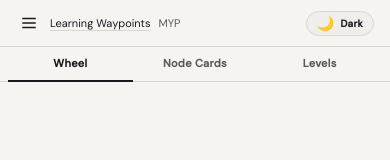
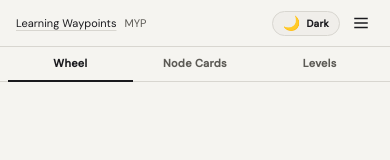
Before and after one commit to edu-matthew-pham/myp-framework-v2, a SvelteKit app: page / in a window 390 px wide. Shown: the top 160 px of the page. Built offline with nearby package versions, Linux system fonts and the light colour scheme.

Commit message:
Addressed full height issue in levels panel for mobile view

```diff
--- a/src/lib/components/LevelsPanel.svelte
+++ b/src/lib/components/LevelsPanel.svelte
@@ -40,7 +40,7 @@
   }
 </script>
 
-<div class="flex-[0_0_32%] lg:min-w-[200px] lg:max-w-[350px] flex flex-col overflow-hidden">
+<div class="flex-1 lg:flex-[0_0_32%] lg:min-w-[200px] lg:max-w-[350px] flex flex-col overflow-hidden">
   <!-- Panel header -->
   <div class="px-3.5 pt-4 pb-2.5 border-b border-border shrink-0">
     <div class="text-[10px] font-semibold tracking-widest uppercase text-muted">
--- a/src/routes/+page.svelte
+++ b/src/routes/+page.svelte
@@ -42,19 +42,6 @@
 
 <!-- Header -->
 <header class="px-4 lg:px-6 py-2.5 border-b border-border bg-bg flex items-center gap-2 text-[11px] text-muted shrink-0">
-  <!-- Hamburger button — mobile only -->
-  <button
-    class="lg:hidden text-text p-1"
-    onclick={() => menuOpen = !menuOpen}
-    aria-label="Open subject menu"
-  >
-    <svg width="18" height="18" viewBox="0 0 24 24" fill="none" stroke="currentColor" stroke-width="2">
-      <line x1="3" y1="6" x2="21" y2="6" />
-      <line x1="3" y1="12" x2="21" y2="12" />
-      <line x1="3" y1="18" x2="21" y2="18" />
-    </svg>
-  </button>
-
   <a
     href="https://learningwaypoints.com"
     class="text-text underline underline-offset-3 decoration-border hover:decoration-muted"
@@ -63,8 +50,20 @@
   </a>
   <span class="hidden sm:inline">MYP Framework Explorer</span>
   <span class="sm:hidden">MYP</span>
-  <div class="ml-auto">
+  <div class="ml-auto flex items-center gap-2">
     <ThemeToggle />
+    <!-- Hamburger button — mobile only -->
+    <button
+      class="lg:hidden text-text p-1"
+      onclick={() => menuOpen = !menuOpen}
+      aria-label="Open subject menu"
+    >
+      <svg width="18" height="18" viewBox="0 0 24 24" fill="none" stroke="currentColor" stroke-width="2">
+        <line x1="3" y1="6" x2="21" y2="6" />
+        <line x1="3" y1="12" x2="21" y2="12" />
+        <line x1="3" y1="18" x2="21" y2="18" />
+      </svg>
+    </button>
   </div>
 </header>
 
```
